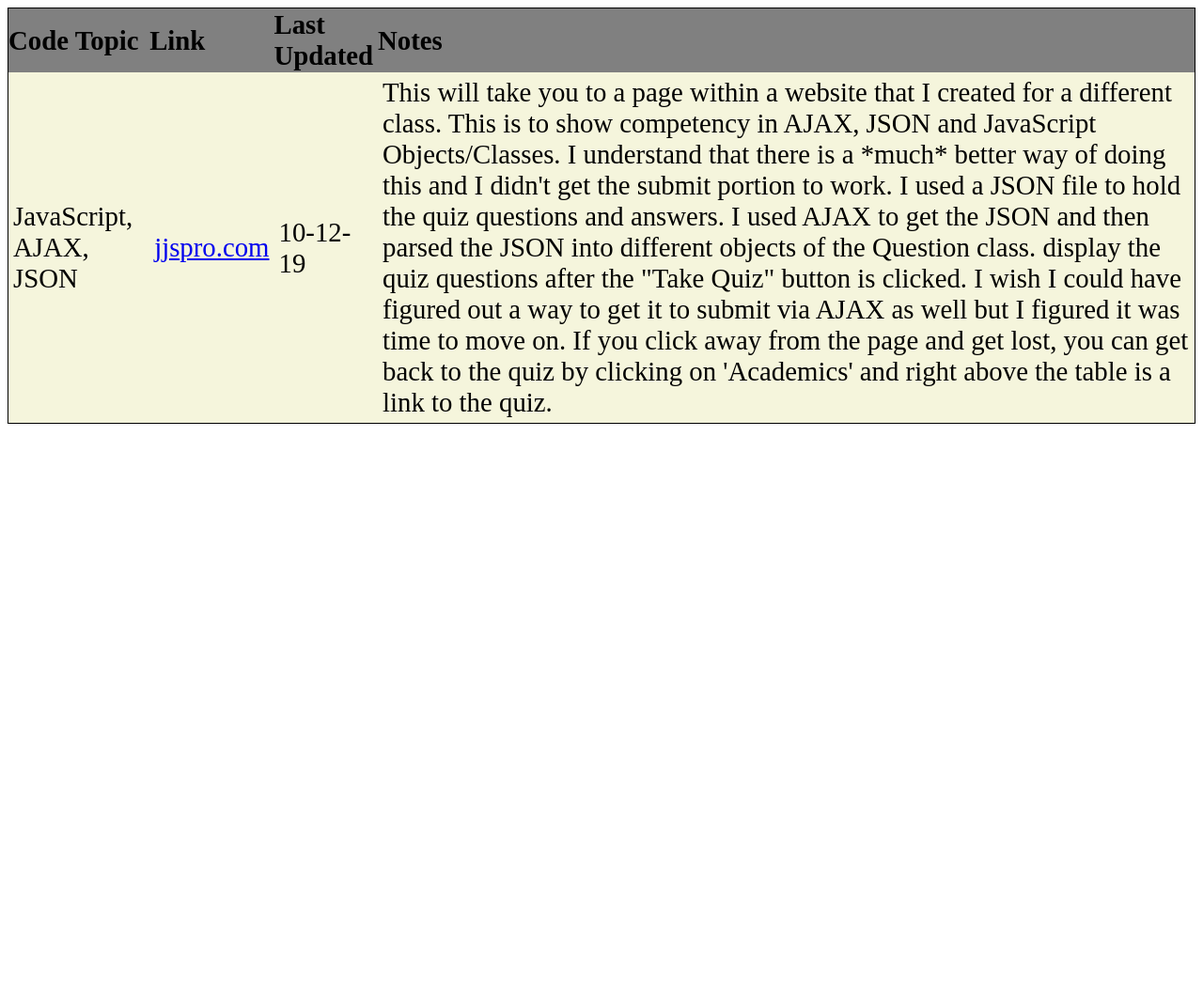
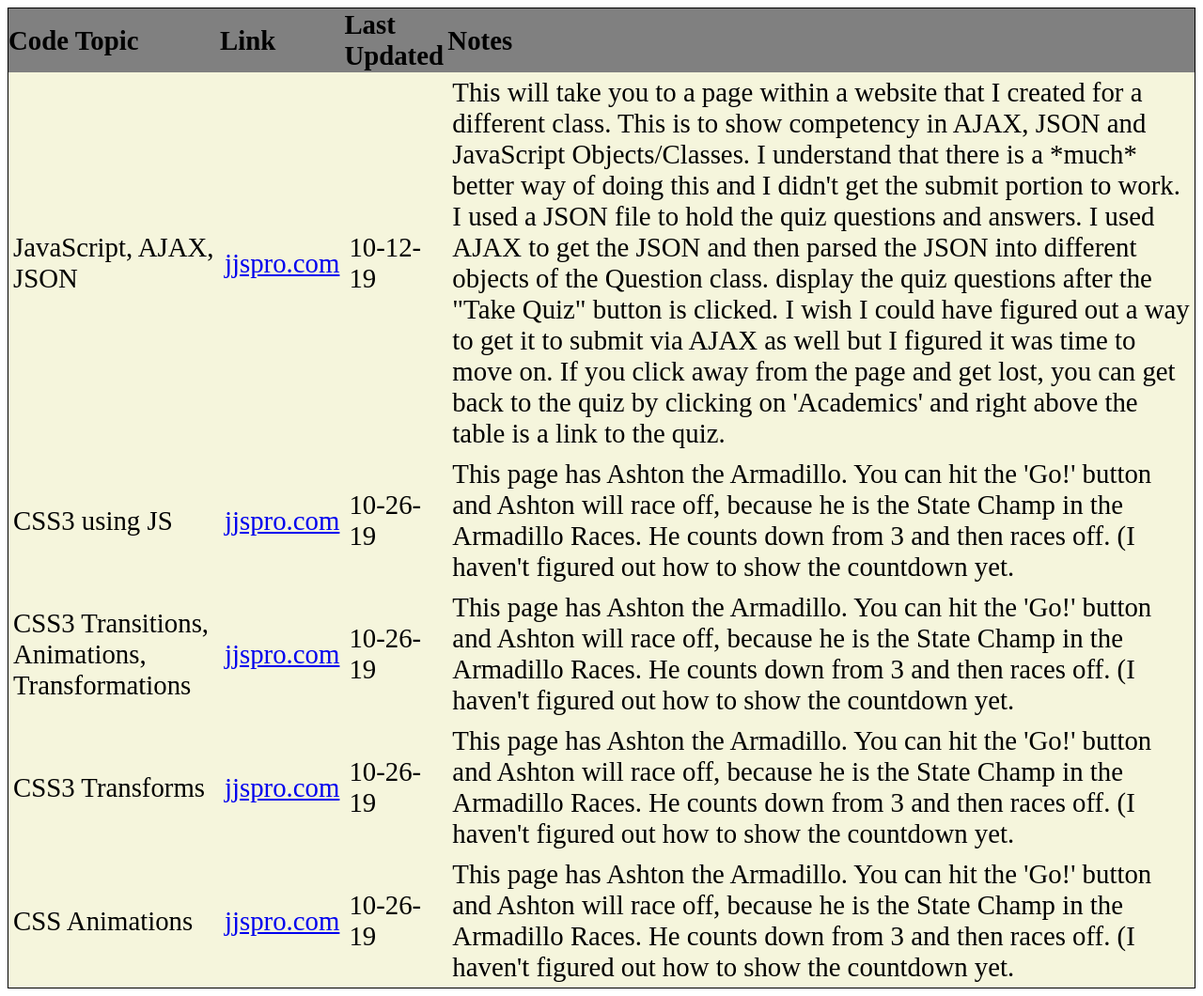
Before and after one commit to Smith-Jessica/CIT261, a plain HTML site: page index.html in a window 1280 px wide. Shown: the whole page at 94% size. Before the commit the page ends 800 px from the top, so only its background shows below. Drawn offline with Linux system fonts and the light colour scheme.

Commit message:
added rows to my submission homepage

```diff
--- a/index.html
+++ b/index.html
@@ -21,7 +21,42 @@
         <td>JavaScript, AJAX, JSON</td>
         <td><a href='topics/quiz.html'>jjspro.com</a></td>
         <td>10-12-19</td>
-        <td>This will take you to a page within a website that I created for a different class. This is to show competency in AJAX, JSON and JavaScript Objects/Classes. I understand that there is a *much* better way of doing this and I didn't get the submit portion to work. I used a JSON file to hold the quiz questions and answers. I used AJAX to get the JSON and then parsed the JSON into different objects of the Question class. display the quiz questions after the "Take Quiz" button is clicked. I wish I could have figured out a way to get it to submit via AJAX as well but I figured it was time to move on. If you click away from the page and get lost, you can get back to the quiz by clicking on 'Academics' and right above the table is a link to the quiz.</td>
+        <td>This will take you to a page within a website that I created for a different class. This is to show
+          competency in AJAX, JSON and JavaScript Objects/Classes. I understand that there is a *much* better way of
+          doing this and I didn't get the submit portion to work. I used a JSON file to hold the quiz questions and
+          answers. I used AJAX to get the JSON and then parsed the JSON into different objects of the Question class.
+          display the quiz questions after the "Take Quiz" button is clicked. I wish I could have figured out a way to
+          get it to submit via AJAX as well but I figured it was time to move on. If you click away from the page and
+          get lost, you can get back to the quiz by clicking on 'Academics' and right above the table is a link to the
+          quiz.</td>
+      </tr>
+      <tr>
+        <td>CSS3 using JS</td>
+        <td><a href='topics/athletics.html'>jjspro.com</a></td>
+        <td>10-26-19</td>
+        <td>This page has Ashton the Armadillo. You can hit the 'Go!' button and Ashton will race off, because he is the
+          State Champ in the Armadillo Races. He counts down from 3 and then races off. (I haven't figured out how to show the countdown yet.</td>
+      </tr>
+      <tr>
+        <td>CSS3 Transitions, Animations, Transformations</td>
+        <td><a href='topics/athletics.html'>jjspro.com</a></td>
+        <td>10-26-19</td>
+        <td>This page has Ashton the Armadillo. You can hit the 'Go!' button and Ashton will race off, because he is the
+          State Champ in the Armadillo Races. He counts down from 3 and then races off. (I haven't figured out how to show the countdown yet.</td>
+      </tr>
+      <tr>
+        <td>CSS3 Transforms</td>
+        <td><a href='topics/athletics.html'>jjspro.com</a></td>
+        <td>10-26-19</td>
+        <td>This page has Ashton the Armadillo. You can hit the 'Go!' button and Ashton will race off, because he is the
+          State Champ in the Armadillo Races. He counts down from 3 and then races off. (I haven't figured out how to show the countdown yet.</td>
+      </tr>
+      <tr>
+        <td>CSS Animations</td>
+        <td><a href='topics/athletics.html'>jjspro.com</a></td>
+        <td>10-26-19</td>
+        <td>This page has Ashton the Armadillo. You can hit the 'Go!' button and Ashton will race off, because he is the
+          State Champ in the Armadillo Races. He counts down from 3 and then races off. (I haven't figured out how to show the countdown yet.</td>
       </tr>
     </table>
 
```
